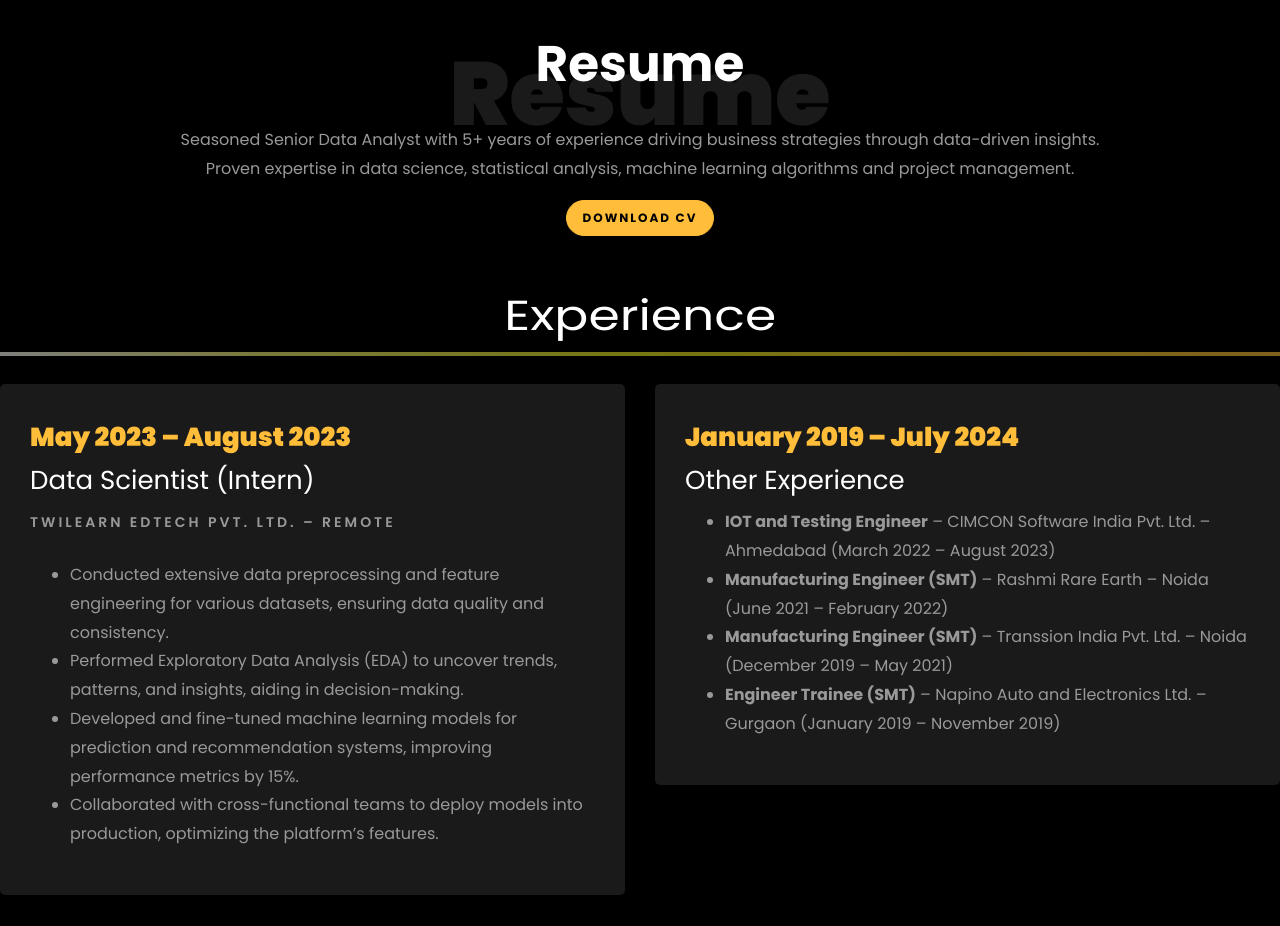
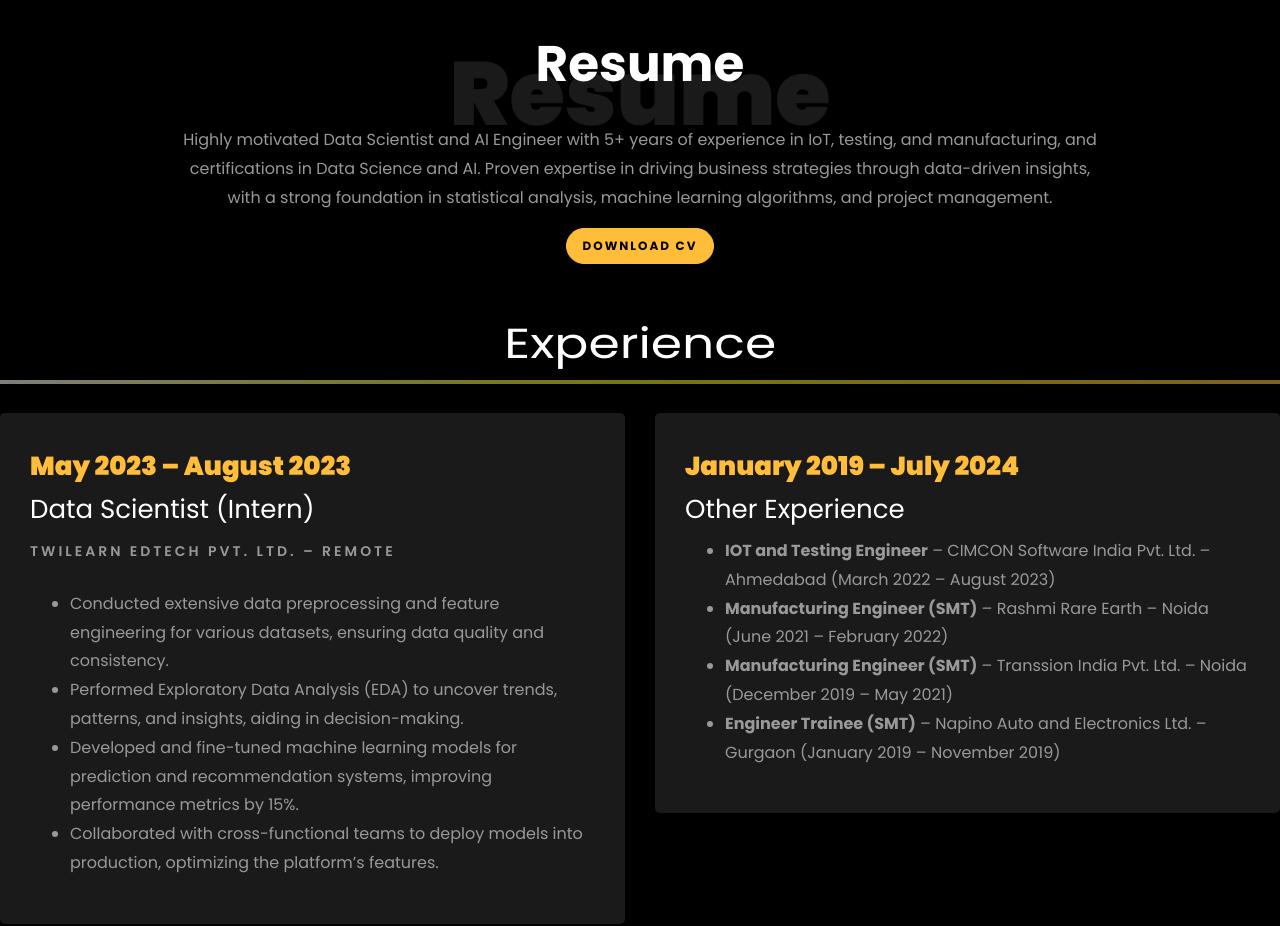
Before and after one commit to Shorya22/Shorya22.github.io, a plain HTML site: page index.html in a window 1280 px wide. Shown: the part 1940-2866 px from the top of the page. Drawn offline with Linux system fonts and the light colour scheme; files whose address does not match are found by name.

Commit message:
Update index.html

```diff
--- a/index.html
+++ b/index.html
@@ -323,7 +323,7 @@
 				<div class="col-md-10 heading-section text-center ftco-animate">
 					<h1 class="big big-2">Resume</h1>
 					<h2 class="mb-4">Resume</h2>
-					<p>Seasoned Senior Data Analyst with 5+ years of experience driving business strategies through data-driven insights. Proven expertise in data science, statistical analysis, machine learning algorithms and project management.</p>
+					<p>Highly motivated Data Scientist and AI Engineer with 5+ years of experience in IoT, testing, and manufacturing, and certifications in Data Science and AI. Proven expertise in driving business strategies through data-driven insights, with a strong foundation in statistical analysis, machine learning algorithms, and project management.</p>
 					<a href="https://drive.google.com/file/d/19xdOOrVD2Jiq_9inCb40N6QNtDt8xTQt/view?usp=sharing" class="btn btn-primary btn-lg font-weight-bold" download>Download CV</a>
 				</div>
 			</div>
```
